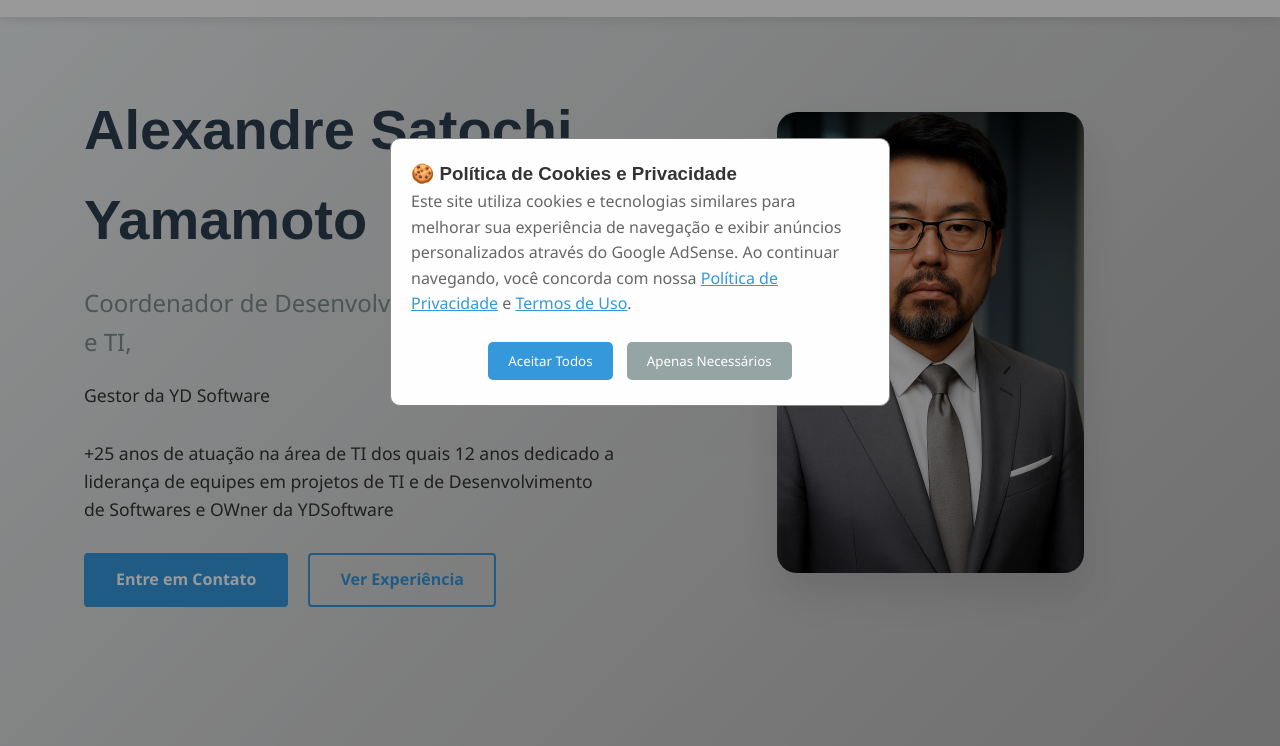
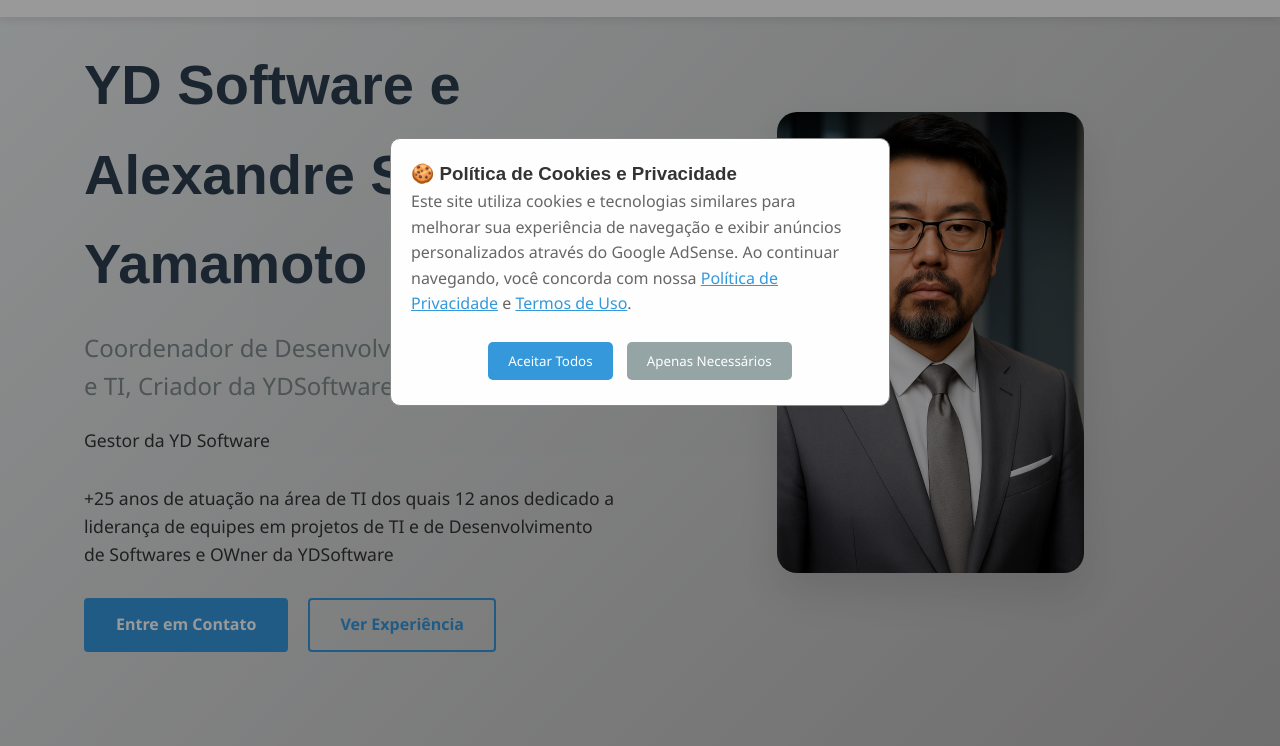
Before and after one commit to satochi-yamamoto/site-ydsoftware, a website: page index.html in a window 1280 px wide. Shown: the part 54-800 px from the top of the page. Drawn offline with Linux system fonts and the light colour scheme.

Commit message:
Update index.html

```diff
--- a/index.html
+++ b/index.html
@@ -62,8 +62,8 @@
     <section class="hero">
         <div class="container">
             <div class="hero-content">
-                <h1>Alexandre Satochi Yamamoto</h1>
-                <h2>Coordenador de Desenvolvimento de Software e TI,</h2>
+                <h1>YD Software e Alexandre Satochi Yamamoto</h1>
+                <h2>Coordenador de Desenvolvimento de Software e TI, Criador da YDSoftware</h2>
                 <p>Gestor da YD Software </p>
                 <p>+25 anos de atuação na área de TI dos quais 12 anos dedicado a liderança de equipes em projetos de TI e de Desenvolvimento de Softwares e OWner da YDSoftware</p>
                 <div class="hero-cta">
```
